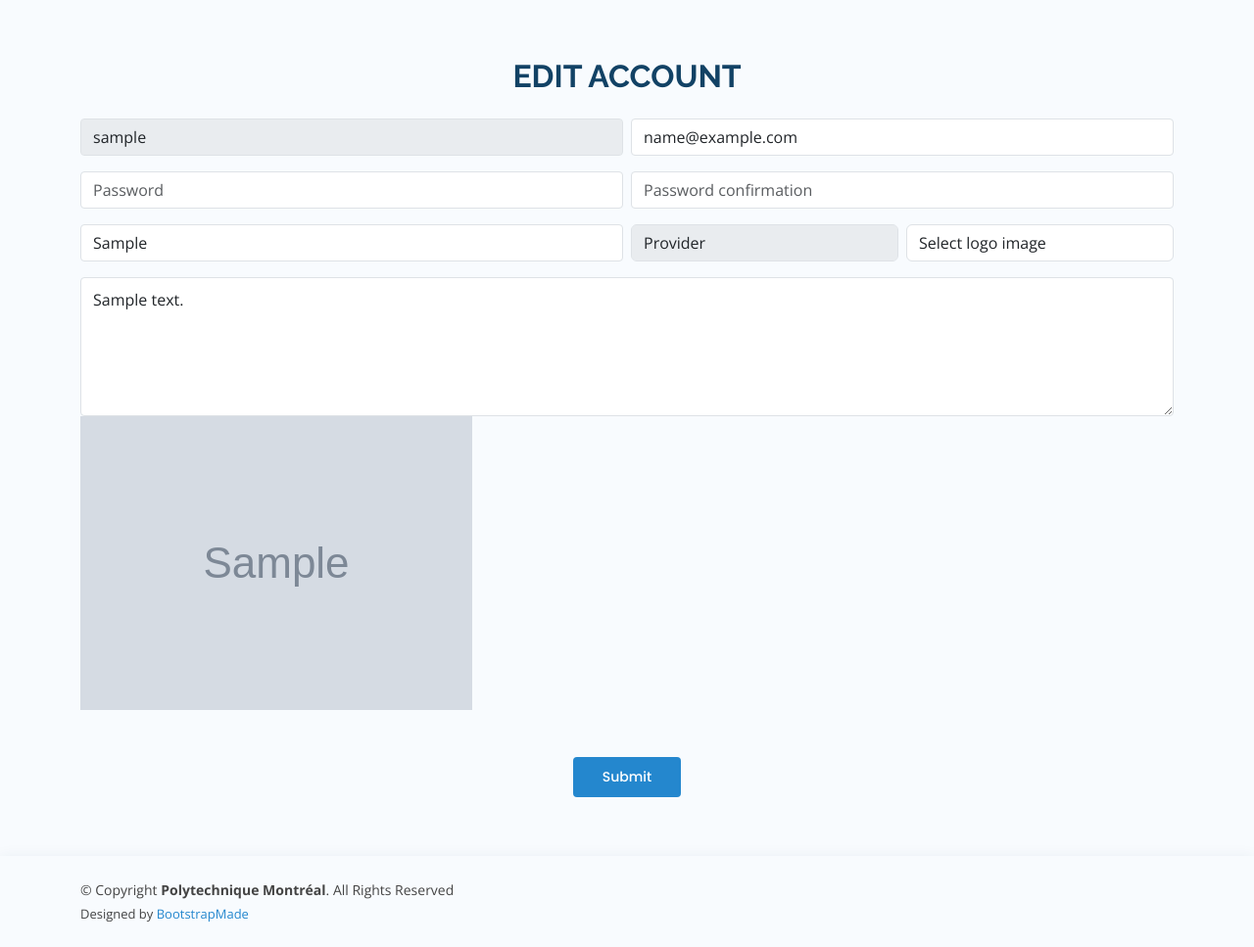
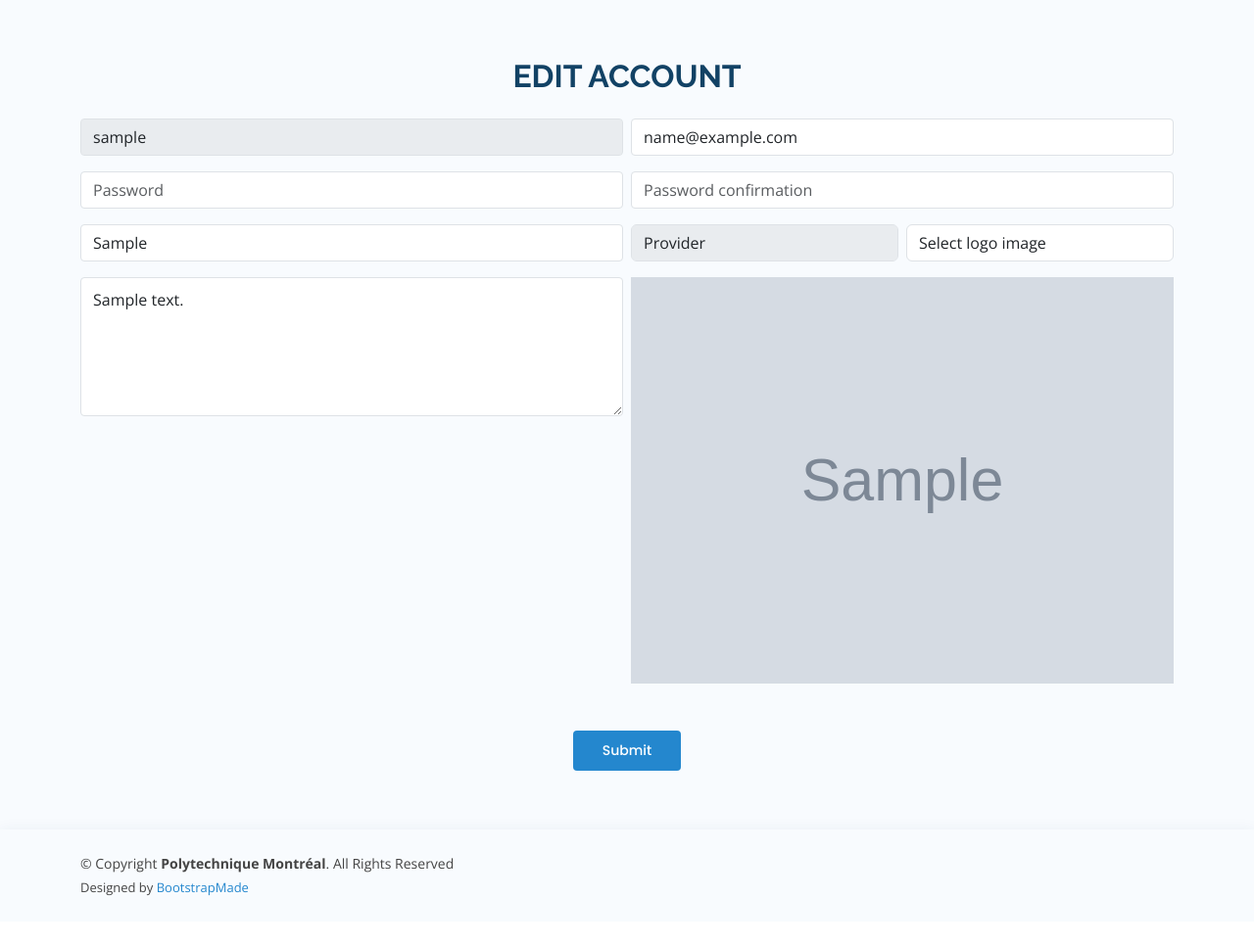
Before and after one commit to gstdenis-poly/INF6903, a Django app: page / in a window 1280 px wide. Shown: the part 1436-2403 px from the top of the page at 98% size. After the commit the page ends 2351 px from the top, so only its background shows below. Run offline with Django 4.2, Linux system fonts and the light colour scheme; a user stored in the database is signed in; tables that the repository leaves empty hold one stand-in row (values such as "Sample post"); grey boxes marked "Sample" are stand-in pictures; some libraries are stand-ins or nearby versions.

Commit message:
Improvements to logo img edit account

```diff
--- a/server/web/templates/logged_in/index.html
+++ b/server/web/templates/logged_in/index.html
@@ -235,12 +235,14 @@
                                         <label for="logo" class="form-control input-file-label">Select logo image</label>
                                         <input type="file" class="form-control input-file" name="logo" id="logo" accept=".jpg, .png, .jpeg, .gif, .bmp, .tif, .tiff|image/*">
                                     </div>
-                                    <div class="form-group col-12">
+                                    <div class="form-group col-{% if account.logo == None %}12{% else %}6{% endif %}">
                                         <textarea class="form-control" name="summary" rows="5" placeholder="Summary">{{ account.summary }}</textarea>
-                                        {% if account.logo != None %}
-                                        <img src="{% static account.logo %}"/>
-                                        {% endif %}
                                     </div>
+                                    {% if account.logo != None %}
+                                    <div class="form-group col-6">
+                                        <img style="width: 100%" src="{% static account.logo %}"/>
+                                    </div>
+                                    {% endif %}
                                     <div class="my-3 col-12">
                                         <div class="loading">Loading</div>
                                         <div class="error-message"></div>
```
